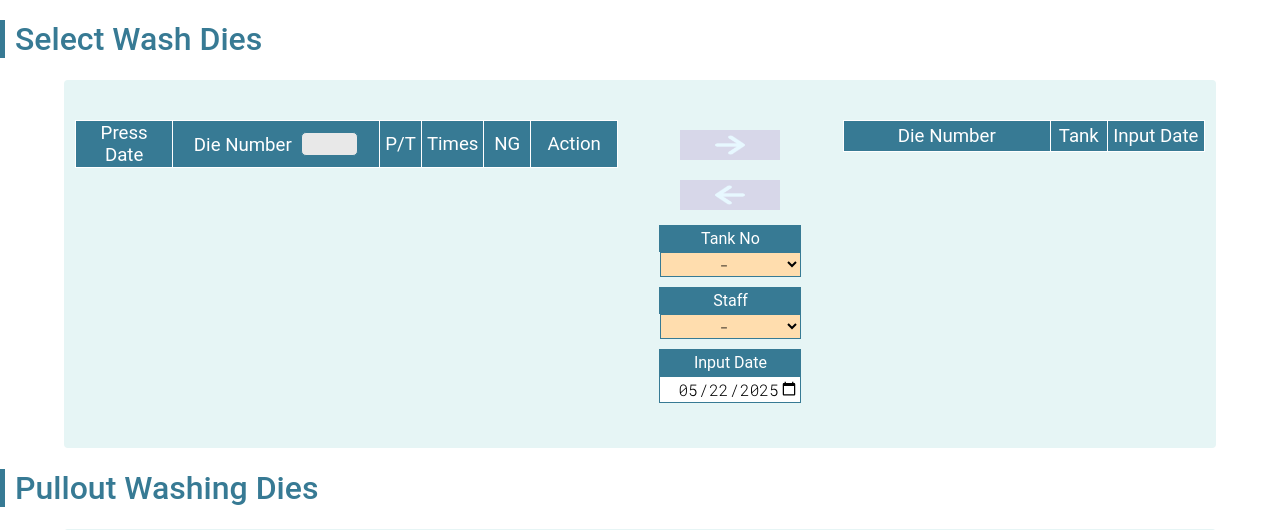
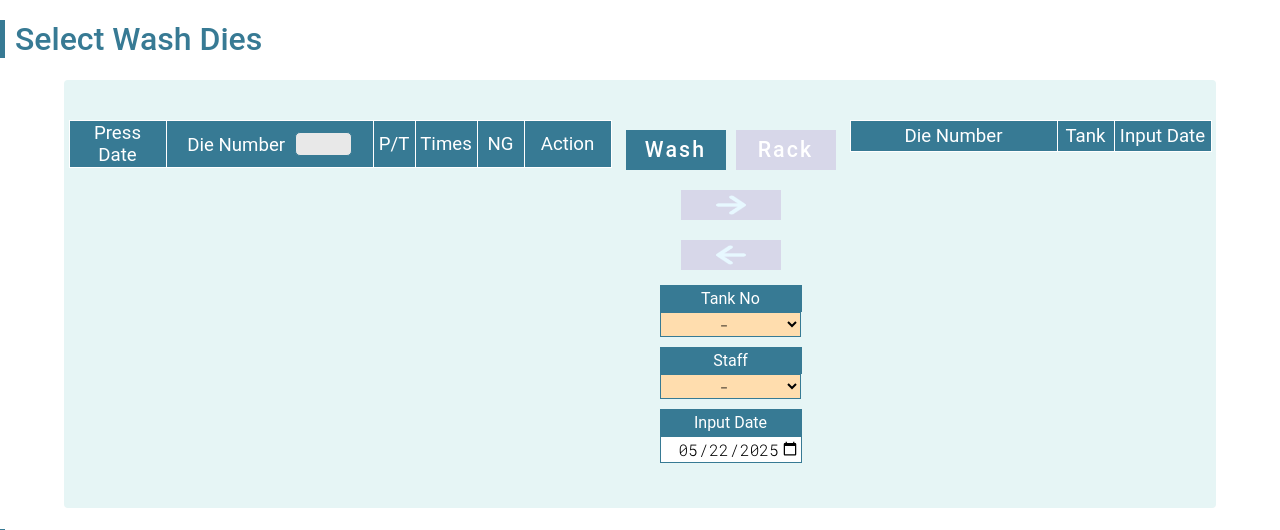
Before and after one commit to OdaSeiji/ex0.20, a PHP site: page /DieMaitenance.html in a window 1280 px wide. Shown: the part 51-581 px from the top of the page. Run offline with PHP 8.4, Linux system fonts and the light colour scheme; data that the repository does not hold is empty; some web fonts are replaced.

Commit message:
Rack mode 追加

```diff
--- a/DieMaitenance.html
+++ b/DieMaitenance.html
@@ -49,27 +49,16 @@
           <tbody></tbody>
         </table>
         <div id="set_washing_dies__div">
+          <div class="mode-change-button__wrapper">
+            <button class="active">Wash</button>
+            <button class="">Rack</button>
+          </div>
           <button disabled id="washing__button">
             <img src="./img/right_arrow-2.png" alt="" />
           </button>
           <button disabled id="cancel-washing__button">
             <img id="remove_die__img" src="./img/right_arrow-2.png" alt="" />
           </button>
-
-          <!-- <img
-            id="wash_die__img"
-            src="./img/right_arrrow-03.png"
-            alt="arrow"
-            width="50"
-            height="50"
-          />
-          <img
-            id="remove_die__img"
-            src="./img/right_arrrow-03.png"
-            alt="arrow"
-            width="50"
-            height="50"
-          /> -->
 
           <div class="input__wrapper">
             <div class="title__wrapper">
--- a/css/DieMaitenance.css
+++ b/css/DieMaitenance.css
@@ -7,7 +7,7 @@ table {
 
 table#after_press_dies__table {
   tbody {
-    height: 230px;
+    height: 280px;
   }
   th:nth-child(2),
   td:nth-child(2) {
@@ -70,7 +70,7 @@ table#after_press_dies__table {
 
 table#washing_dies__table {
   tbody {
-    height: 230px;
+    height: 280px;
   }
   th:nth-child(2),
   td:nth-child(2) {
@@ -202,3 +202,70 @@ button {
     height: 20px;
   }
 }
+
+.mode-change-button__wrapper {
+  display: flex;
+  button {
+    margin-left: 5px;
+    margin-right: 5px;
+    height: 40px;
+    font-size: 16pt;
+    background-color: #d7d7e9;
+  }
+  button.active {
+    background-color: #377a94;
+    transition: background-color 0.3s, color 0.4s;
+  }
+}
+
+form.radio-group {
+  display: flex;
+  align-items: center;
+}
+
+input.radio-button {
+  width: 35px;
+}
+
+label {
+  cursor: pointer;
+  /* padding-left: 30px; */
+  position: relative;
+  font-size: 18pt;
+}
+
+.radio-button {
+  appearance: none;
+  position: absolute; /* 完全に目に見えない位置へ */
+  visibility: hidden;
+}
+
+/* label::before,
+label::after {
+  content: "";
+  display: block;
+  border-radius: 50%;
+  position: absolute;
+  transform: translateY(-50%);
+  top: 50%;
+}
+
+label::before {
+  background-color: #fff;
+  border: 1px solid #008000;
+  height: 20px;
+  width: 20px;
+  left: 5px;
+}
+
+label::after {
+  background-color: #008000;
+  opacity: 0;
+  height: 16px;
+  width: 16px;
+  left: 7px;
+}
+
+input:checked + label::after {
+  opacity: 1;
+} */
--- a/scr/DieMaitenance.js
+++ b/scr/DieMaitenance.js
@@ -222,3 +222,8 @@ function makeStaffSelectSelect() {
       .appendTo("#staff__select");
   });
 }
+
+$(document).on("click", ".mode-change-button__wrapper button", function () {
+  $("button.active").removeClass("active");
+  $(this).addClass("active");
+});
```
Also changed, not shown: documents/memo.md (+2 -0 lines).
